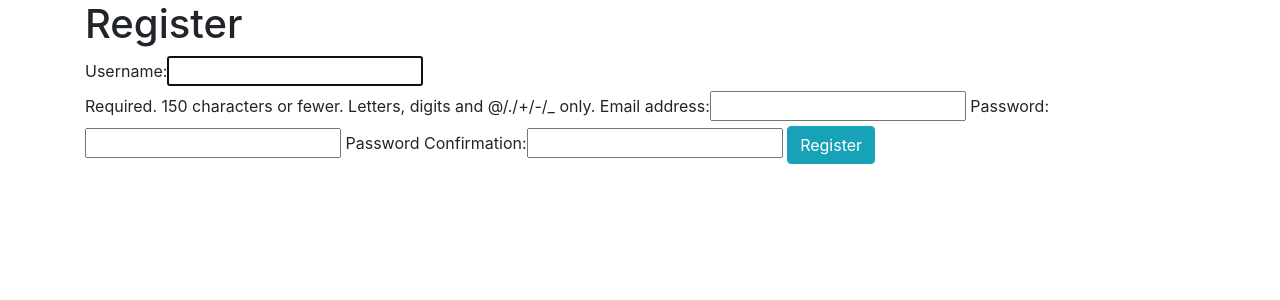
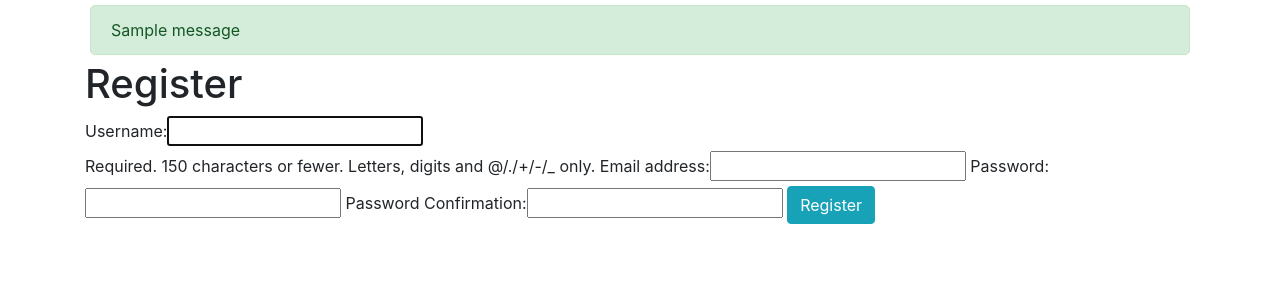
Before and after one commit to GeneralPeaceful/UnicornAttractor, a Django app: page /accounts/register/ in a window 1280 px wide. Shown: the part 76-376 px from the top of the page. Run offline with Django 3.2, Linux system fonts and the light colour scheme; tables that the repository leaves empty hold one stand-in row (values such as "Sample post"); one stand-in notice (Sample message) is shown; some libraries are stand-ins or nearby versions.

Commit message:
Added error and success message functionality and styling

```diff
--- a/UA/settings.py
+++ b/UA/settings.py
@@ -131,3 +131,5 @@ STATICFILES_DIRS = (os.path.join(BASE_DIR, 'static'), )
 
 STRIPE_PUBLISHABLE = os.getenv('STRIPE_PUBLISHABLE')
 STRIPE_SECRET = os.getenv('STRIPE_SECRET')
+
+MESSAGE_STORAGE = 'django.contrib.messages.storage.session.SessionStorage'
--- a/accounts/views.py
+++ b/accounts/views.py
@@ -11,7 +11,7 @@ def logout(request):
     Logs the user out and redirects back to the home page
     """
     auth.logout(request)
-    messages.success(request, 'You have successfully logged out')
+    messages.error(request, 'You have successfully logged out.')
     return redirect(reverse('home'))
 
 
@@ -24,23 +24,17 @@ def login(request):
     if request.method == 'POST':
         user_form = UserLoginForm(request.POST)
         if user_form.is_valid():
-            username = request.POST['username']
-            password = request.POST['password']
-            if username == '' or password == '':
-                messages.error(request, 'Please enter your login credentials.')
-                return redirect('login')
-            user = auth.authenticate(username=username, password=password)
+            user = auth.authenticate(username=request.POST['username'], password=request.POST['password'])
             if user:
                 auth.login(request, user)
-                messages.success(request, "You have successfully logged in.")
+                messages.error(request, "You have successfully logged in")
                 if request.GET and request.GET['next'] !='':
                     next = request.GET['next']
                     return HttpResponseRedirect(next)
                 else:
                     return redirect(reverse('home'))
             else:
-                user_form.add_error(None, "Your username or password are incorrect.")
-                return redirect('login')
+                user_form.add_error(None, "Your username or password are incorrect")
     else:
         user_form = UserLoginForm()
     args = {'user_form': user_form, 'next': request.GET.get('next', '')}
--- a/static/css/custom.css
+++ b/static/css/custom.css
@@ -90,3 +90,10 @@
 .w-90 {
     width: 90%;
 }
+
+/* ALERT OVERRIDES */
+
+.alert-success {
+    border-radius: 5px;
+    margin: 5px;
+}
--- a/templates/base.html
+++ b/templates/base.html
@@ -54,6 +54,15 @@
     <div class="container">
         <div class="row">
             <div class="col-12">
+                {% if messages %}
+                    <div class="alert alert-success">
+                        <div class="messages">
+                            {% for message in messages %}
+                                {{ message }}
+                            {% endfor %}
+                        </div>
+                    </div>
+                {% endif %}
                 <!--main content block-->
                 {% block content %}{% endblock %}
                 <!--end of main content block-->
```
